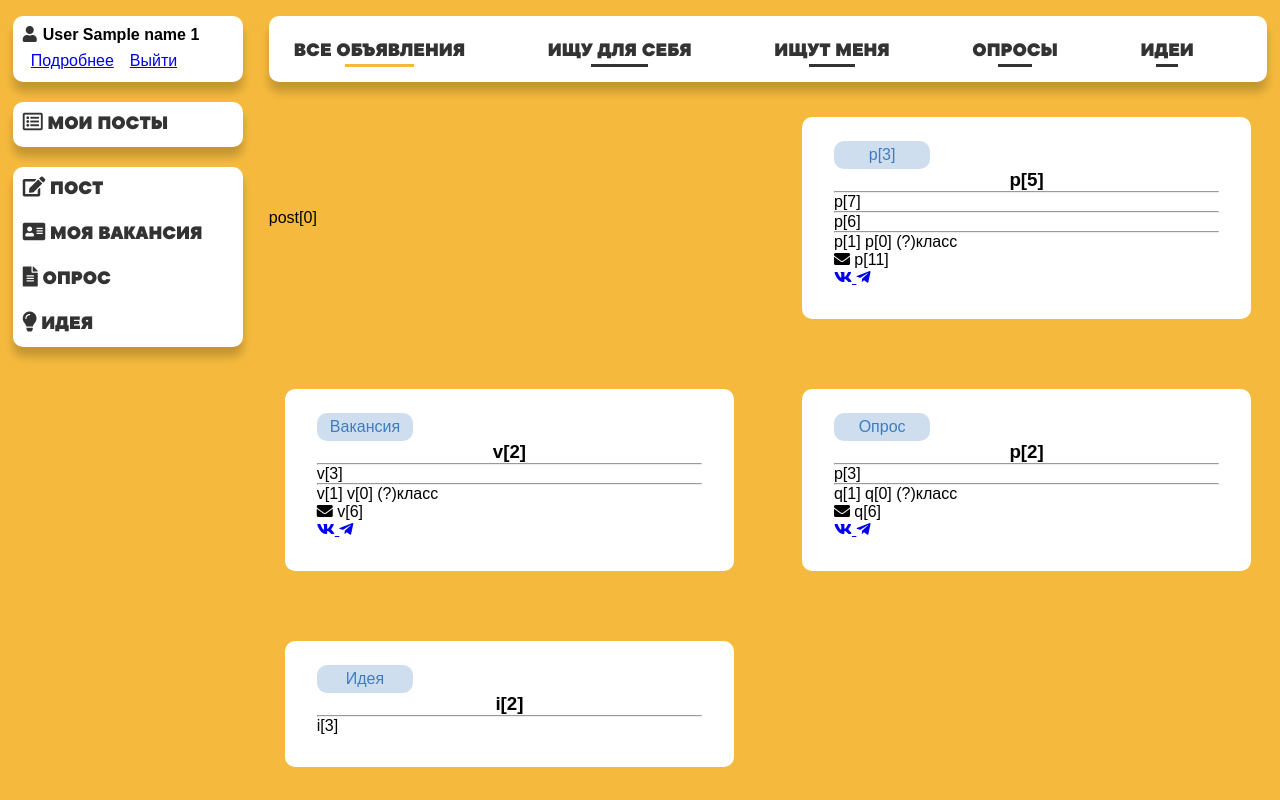
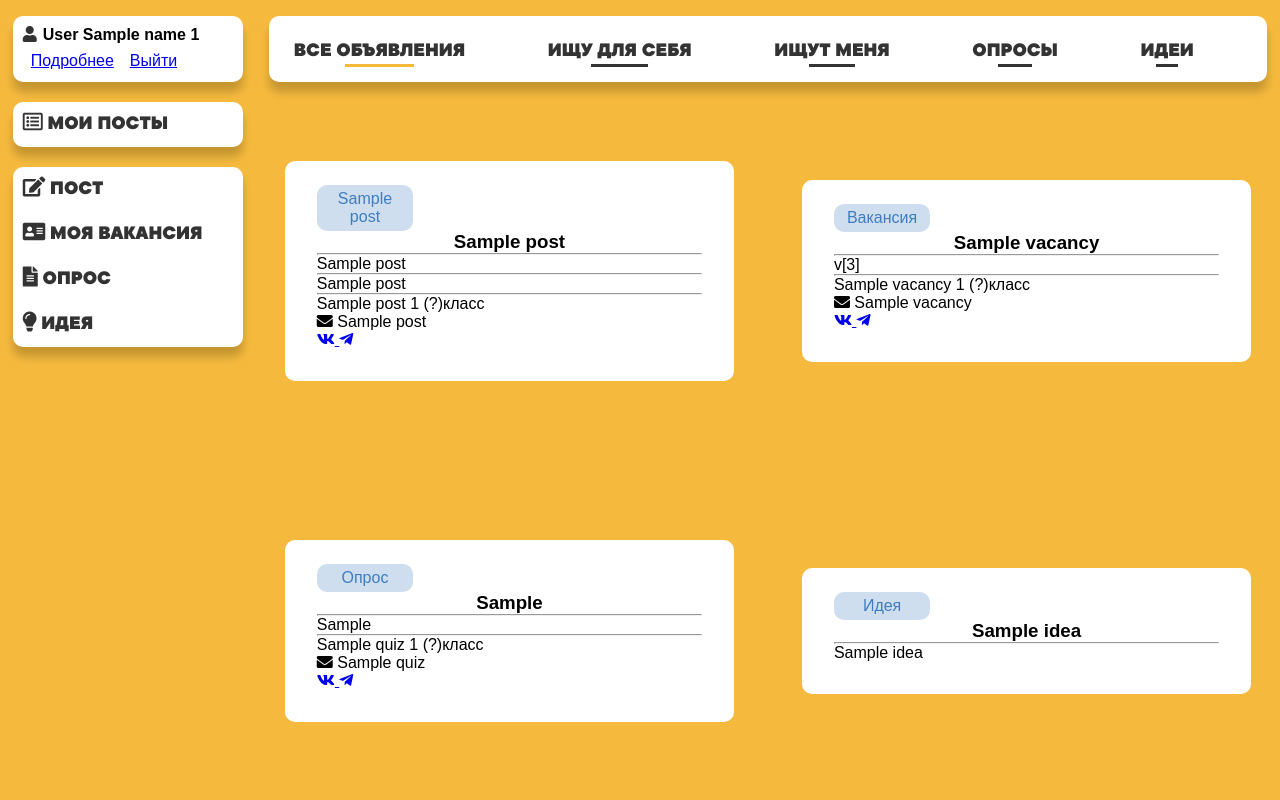
Before and after one commit to nocthu/IVR, a Flask app: template templates/index.html in a window 1280 px wide. Run offline with Flask 2, Linux system fonts and the light colour scheme; the template is opened without the code that fills it: most values are stand-ins (such as "Sample title", 1, 10 or a date in 2020); parts of the project's set-up code (start-up, migrations or seed data) failed here and were passed over; some libraries are stand-ins or nearby versions.

Commit message:
db-posts-9

```diff
--- a/templates/index.html
+++ b/templates/index.html
@@ -86,35 +86,33 @@
 
             <section class="posts">
 
-                post[0]
-
                 {% for p in post %}
 
                     <div class="post forme">
 
-                        <div class="posttype">p[3]</div>
+                        <div class="posttype">{{ p[3] }}</div>
 
-                        <div class="postname"><h3>p[5]</h3></div>
+                        <div class="postname"><h3>{{ p[5] }}</h3></div>
 
                         <hr>
 
                         <div class="postrequied">
-                            <p>p[7]</p>
+                            <p>{{ p[7] }}</p>
                         </div>
 
                         <hr>
 
-                        <div class="postpurpose">p[6]</div>
+                        <div class="postpurpose">{{ p[6] }}</div>
 
                         <hr>
 
-                        <div class="postauthor">p[1] p[0] (?)класс</div>
+                        <div class="postauthor">{{ p[1] }} {{ p[0] }} (?)класс</div>
 
                         <div class="postcontacts">
 
                             <div class="email">
                                 <i class="fas fa-envelope"></i>
-                                p[11]
+                                {{ p[11] }}
                             </div>
 
                             <a href="{{ p[9] }}">
@@ -137,18 +135,18 @@
 
                         <div class="posttype">Вакансия</div>
 
-                        <div class="postname"><h3>v[2]</h3></div>
+                        <div class="postname"><h3>{{ v[2] }}</h3></div>
                         <hr>
                         <div class="postrequied">
                             <p>v[3]</p>
                         </div>
                         <hr>
-                        <div class="postauthor">v[1] v[0] (?)класс</div>
+                        <div class="postauthor">{{ v[1] }} {{ v[0] }} (?)класс</div>
                         <div class="postcontacts">
 
                             <div class="email">
                                 <i class="fas fa-envelope"></i>
-                                v[6]
+                                {{ v[6] }}
                             </div>
 
                             <a href="{{ v[4] }}">
@@ -170,23 +168,23 @@
 
                         <div class="posttype">Опрос</div>
 
-                        <div class="postname"><h3>p[2]</h3></div>
+                        <div class="postname"><h3>{{ p[2] }}</h3></div>
 
                         <hr>
 
                         <div class="postrequied">
-                            <p>p[3]</p>
+                            <p>{{ p[3] }}</p>
                         </div>
 
                         <hr>
 
-                        <div class="postauthor">q[1] q[0] (?)класс</div>
+                        <div class="postauthor">{{ q[1] }} {{ q[0] }} (?)класс</div>
 
                         <div class="postcontacts">
 
                             <div class="email">
                                 <i class="fas fa-envelope"></i>
-                                q[6]
+                                {{ q[6] }}
                             </div>
 
                             <a href="{{ q[4] }}">
@@ -208,12 +206,12 @@
 
                         <div class="posttype">Идея</div>
 
-                        <div class="postname"><h3>i[2]</h3></div>
+                        <div class="postname"><h3>{{ i[2] }}</h3></div>
 
                         <hr>
 
                         <div class="postrequied">
-                            <p>i[3]</p>
+                            <p>{{ i[3] }}</p>
                         </div>
 
                     </div>
```
